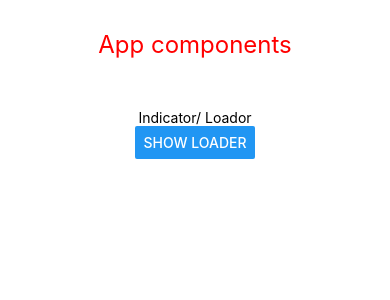
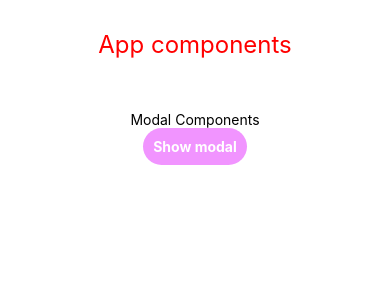
Before and after one commit to 051mohsin/reactNative, a React Native app: screen / in a window 390 px wide. Shown: the top 300 px of the page. Built offline with nearby package versions, Linux system fonts and the light colour scheme.

Commit message:
modal components

```diff
--- a/App.js
+++ b/App.js
@@ -10,6 +10,7 @@ import TouchableHighlightss from "./components/TouchableHighlightss";
 import Radionbuttonss from "./components/Radiobuttonss";
 import Dynamic_Radio from "./components/Dynamic_Radio";
 import Indicator from "./components/Indicator";
+import Show_modal from "./components/Show_modal";
 
 const App = () => {
   const user_List =[
@@ -66,7 +67,9 @@ const App = () => {
        {/* <Dynamic_Radio></Dynamic_Radio> */}
 
 
-      <Indicator></Indicator>
+      {/* <Indicator></Indicator> */}
+
+      <Show_modal></Show_modal>
 
 
 
--- /dev/null
+++ b/components/Show_modal.js
@@ -0,0 +1,78 @@
+import { useState } from "react";
+import { Modal, Pressable, StyleSheet, Text, View, ViewBase } from "react-native"
+
+const Show_modal = () => {
+    const [showModel, setshowModel]= useState(false)
+    return (
+        <View style={styles.centeredView}>
+            <Text>Modal Components</Text>
+            <Modal
+            visible={showModel}
+            >
+                <View style={styles.centeredView} >
+                    <View  style={styles.modalView}>
+                    <Text  style={styles.modalText}>Modal Components</Text>
+                        <Pressable onPress={()=>setshowModel(!showModel)}
+                            style={[styles.button, styles.buttonClose]}
+                            >
+                            <Text style={styles.textStyle}>Hide modal</Text>
+                        </Pressable>
+                    </View>
+                </View>
+            </Modal>
+
+            <Pressable onPress={()=>setshowModel(true)}
+                 style={[styles.button, styles.buttonOpen]}
+                >
+                <Text  style={styles.textStyle}>Show modal</Text>
+            </Pressable>
+
+        </View>
+    )
+}
+
+export default Show_modal;
+
+const styles= StyleSheet.create({
+    centeredView: {
+        flex: 1,
+        justifyContent: 'center',
+        alignItems: 'center',
+        marginTop: 22,
+      },
+      modalView: {
+        margin: 20,
+        backgroundColor: 'purple',
+        borderRadius: 20,
+        padding: 35,
+        alignItems: 'center',
+        shadowColor: '#000',
+        shadowOffset: {
+          width: 0,
+          height: 2,
+        },
+        shadowOpacity: 0.25,
+        shadowRadius: 4,
+        elevation: 5,
+      },
+      button: {
+        borderRadius: 20,
+        padding: 10,
+        elevation: 2,
+      },
+      buttonOpen: {
+        backgroundColor: '#F194FF',
+      },
+      buttonClose: {
+        backgroundColor: '#2196F3',
+      },
+      textStyle: {
+        color: 'white',
+        fontWeight: 'bold',
+        textAlign: 'center',
+      },
+      modalText: {
+        marginBottom: 15,
+        textAlign: 'center',
+      },
+})
```
